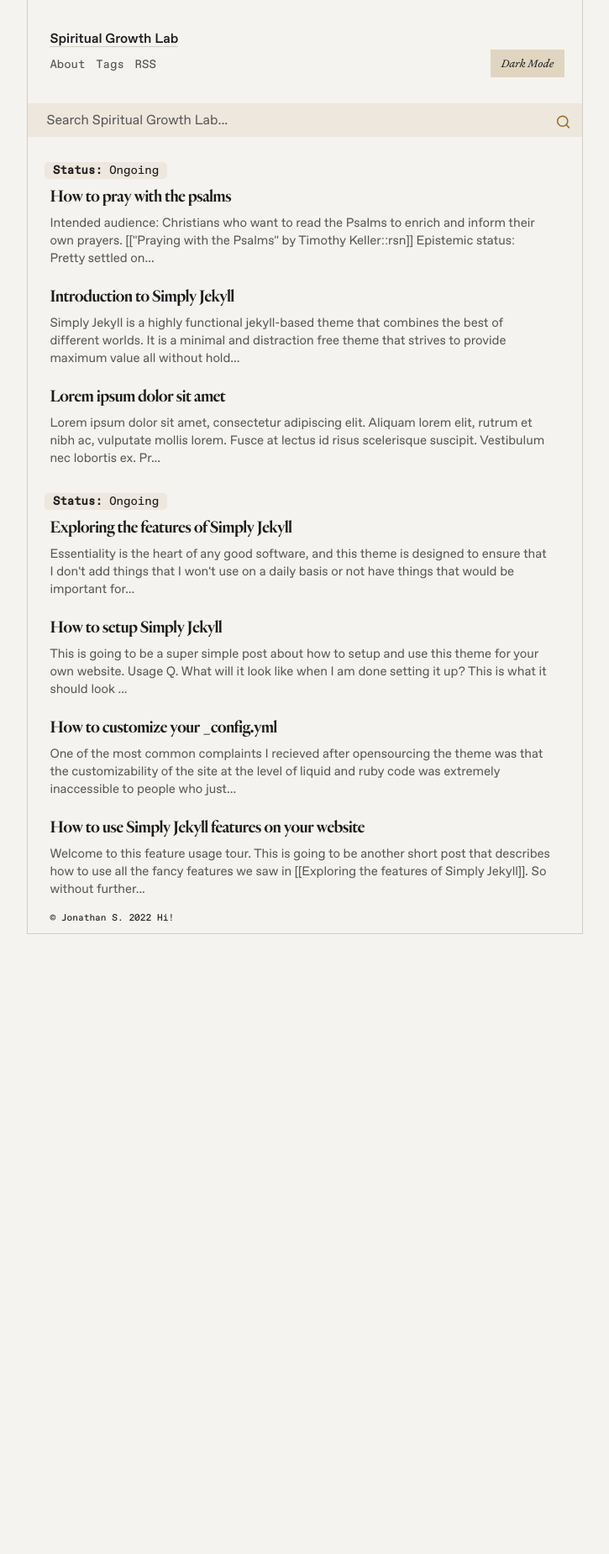
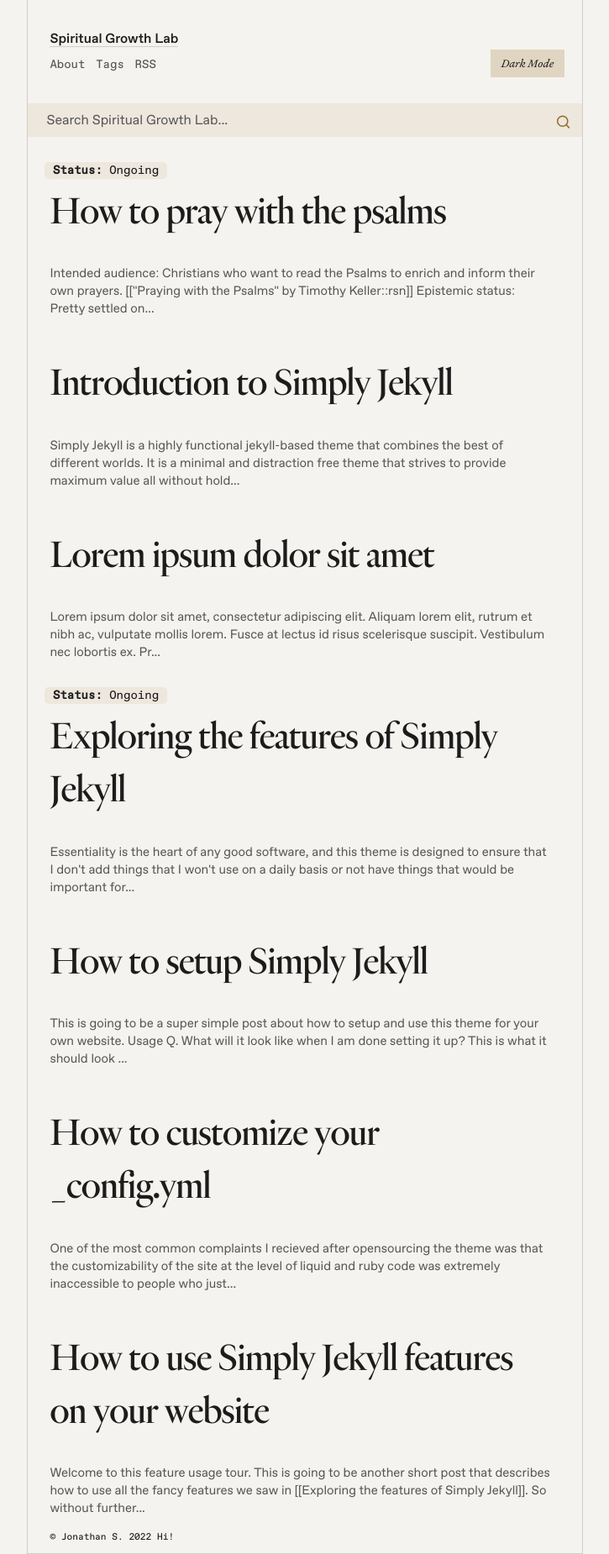
Before and after one commit to jsantiago611/digital-garden-master, a Jekyll site: the page built from index.md, in a window 1280 px wide. Shown: the whole page at 84% size, without its empty margins (277-1002 px from the left). Built offline with Jekyll 4.4.1, drawn with Linux system fonts in a browser that asks for light colours; before the commit the page ends 1112 px from its top, so only the background shows below that.

Commit message:
increased feed title font-size, lightened weight t0 400

```diff
--- a/assets/css/Style.css
+++ b/assets/css/Style.css
@@ -2091,9 +2091,17 @@ a.button-block {
     margin-left: 20px;
     margin-right: 50px;
     font-family:  var(--font-family-serif);
-    font-weight: var(--font-weight-semibold);
+    font-weight: var(--font-weight-base);
     letter-spacing: var(--letter-spacing-tight);
-    font-size: var(--body-copy-size);
+    font-size: 28px;
+
+    @media(min-width: 300px)and (max-width:1499px) {
+      font-size: calc(28px + (49 - 28) * ( 100vw - 300px) / ( 1500 - 300))
+    }
+
+    @media(min-width: 1500px) {
+      font-size: 49px;
+    }
 }
 
 .feed-title:hover {
@@ -2178,8 +2186,6 @@ a.button-block {
     font-size: var(--font-size-small);
     margin-bottom: 7px;
     background-color: var(--c-card-bg-light);
-
-
 }
 
 .status::before {
```
